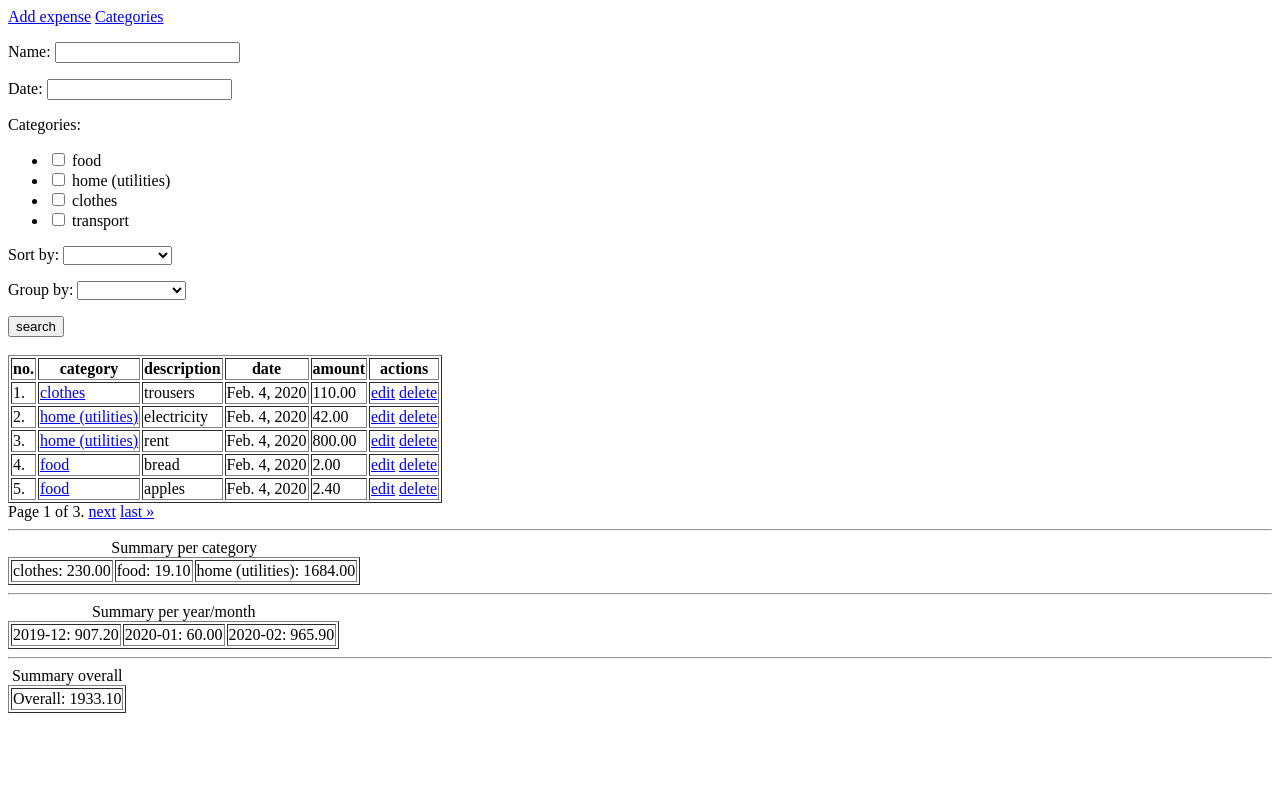
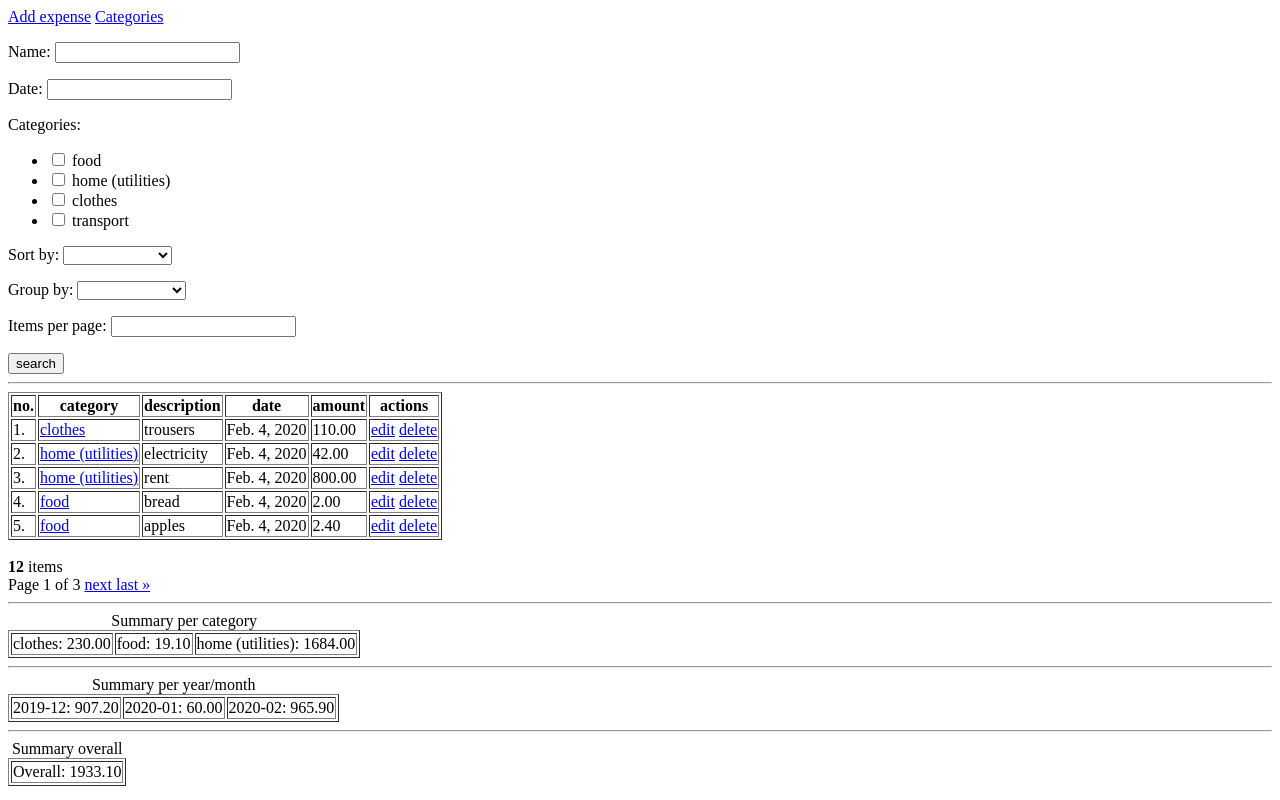
Before and after one commit to MaciejChoromanski/parleto-recruitment-task, a Django app: page /expenses/expense/list/ in a window 1280 px wide. Run offline with Django 3.2, Linux system fonts and the light colour scheme; data comes from the database, SQL or seed files in the repository.

Commit message:
Add features related to pagination tasks (#5)
* Add pagination customization

* Add number of total items

```diff
--- a/project/expenses/forms.py
+++ b/project/expenses/forms.py
@@ -28,6 +28,7 @@ class ExpenseSearchForm(forms.ModelForm):
     group_by = forms.ChoiceField(
         choices=_get_choices(CATEGORIES + ['date'])
     )
+    items_per_page = forms.IntegerField(min_value=1)
 
     class Meta:
         model = Expense
@@ -46,6 +47,7 @@ class CategorySearchForm(forms.Form):
           searching by the full name returned an error
     """
     name = forms.CharField(max_length=50)
+    items_per_page = forms.IntegerField(min_value=1)
 
     def __init__(self, *args, **kwargs):
         super().__init__(*args, **kwargs)
--- a/project/expenses/templates/expenses/category_detail.html
+++ b/project/expenses/templates/expenses/category_detail.html
@@ -16,7 +16,7 @@
     </tr>
   </table>
 {% else %}
-  <h2>Summary per year/month: <strong>0</strong></h2>
+  <h2>Summary per year/month: <strong>-</strong></h2>
 {% endif %}
 <br/>
 <h3>Options:</h3>
--- a/project/expenses/templates/expenses/category_list.html
+++ b/project/expenses/templates/expenses/category_list.html
@@ -9,7 +9,7 @@
   {{ form.as_p }}
   <button type="submit">search</button>
 </form>
-<br/>
+<hr/>
 <table border="1">
     <thead>
       <tr>
--- a/project/expenses/templates/expenses/expense_list.html
+++ b/project/expenses/templates/expenses/expense_list.html
@@ -9,7 +9,7 @@
   {{ form.as_p }}
   <button type="submit">search</button>
 </form>
-<br>
+<hr/>
 <table border="1">
   {% if form.cleaned_data.group_by%}
     <thead>
@@ -27,20 +27,20 @@
       {% if form.cleaned_data.group_by == "date" %}
         {% ifchanged obj.date %}
         <tr>
-          <td colspan="4">{{obj.date}}</td>
+          <td colspan="4">{{ obj.date }}</td>
         </tr>
         {% endifchanged %}
       {% else %}
         {% ifchanged obj.category %}
         <tr>
-          <td colspan="4">{{obj.category}}</td>
+          <td colspan="4">{{ obj.category }}</td>
         </tr>
         {% endifchanged %}
       {% endif %}
       <tr>
         <td>{{ page_obj.start_index|add:forloop.counter0 }}.</td>
         <td>
-          <a href="{% url 'expenses:category-detaild' obj.category.id %}">
+          <a href="{% url 'expenses:category-detail' obj.category.id %}">
             {{ obj.category|default:"-" }}
           </a>
         </td>
@@ -93,6 +93,7 @@
     </tbody>
   {% endif %}
 </table>
+<br/>
 
 {% include "_pagination.html" %}
 <hr>
--- a/project/expenses/views.py
+++ b/project/expenses/views.py
@@ -47,9 +47,12 @@ class ExpenseListView(ListView):
             group_by = form.cleaned_data['group_by']
             queryset = self._get_ordered_queryset(queryset, group_by, '-pk')
 
+            self.paginate_by = form.cleaned_data['items_per_page'] or 5
+
         return super().get_context_data(
             form=form,
             object_list=queryset,
+            total_objects=queryset.count(),
             summary_per_category=summary_per_category(queryset),
             summary_per_year_month=summary_per_year_month(queryset),
             summary_overall=summary_overall(queryset),
@@ -105,12 +108,15 @@ class CategoryListView(ListView):
             if name:
                 queryset = queryset.filter(name__icontains=name)
 
+            self.paginate_by = form.cleaned_data['items_per_page'] or 5
+
         for category in queryset:
             category.expenses = get_expenses_amount(category)
 
         return super().get_context_data(
             form=form,
             object_list=queryset,
+            total_objects=queryset.count(),
             **kwargs
         )
 
--- a/project/project/templates/_pagination.html
+++ b/project/project/templates/_pagination.html
@@ -1,17 +1,25 @@
 <div class="pagination">
+    <span class="current">
+        <strong>{{ total_objects }}</strong> items
+    </span>
+    <br/>
     <span class="pagination__nav">
         {% if page_obj.has_previous %}
             <a href="?page=1">&laquo; first</a>
-            <a href="?page={{ page_obj.previous_page_number }}">previous</a>
+            <a href="?page={{ page_obj.previous_page_number }}{% for key,value in request.GET.items %}{% ifnotequal key 'page' %}&{{ key }}={{ value }}{% endifnotequal %}{% endfor %}">
+                previous
+            </a>
         {% endif %}
-
         <span class="current">
-            Page {{ page_obj.number }} of {{ page_obj.paginator.num_pages }}.
+            Page {{ page_obj.number }} of {{ page_obj.paginator.num_pages }}
         </span>
-
         {% if page_obj.has_next %}
-            <a href="?page={{ page_obj.next_page_number }}">next</a>
-            <a href="?page={{ page_obj.paginator.num_pages }}">last &raquo;</a>
+            <a href="?page={{ page_obj.next_page_number }}{% for key,value in request.GET.items %}{% ifnotequal key 'page' %}&{{ key }}={{ value }}{% endifnotequal %}{% endfor %}">
+                next
+            </a>
+            <a href="?page={{ page_obj.paginator.num_pages }}{% for key,value in request.GET.items %}{% ifnotequal key 'page' %}&{{ key }}={{ value }}{% endifnotequal %}{% endfor %}">
+                last &raquo;
+            </a>
         {% endif %}
     </span>
 </div>
```
Also changed, not shown: project/expenses/tests/test_forms.py (+16 -0 lines), project/expenses/tests/test_views.py (+36 -0 lines).
